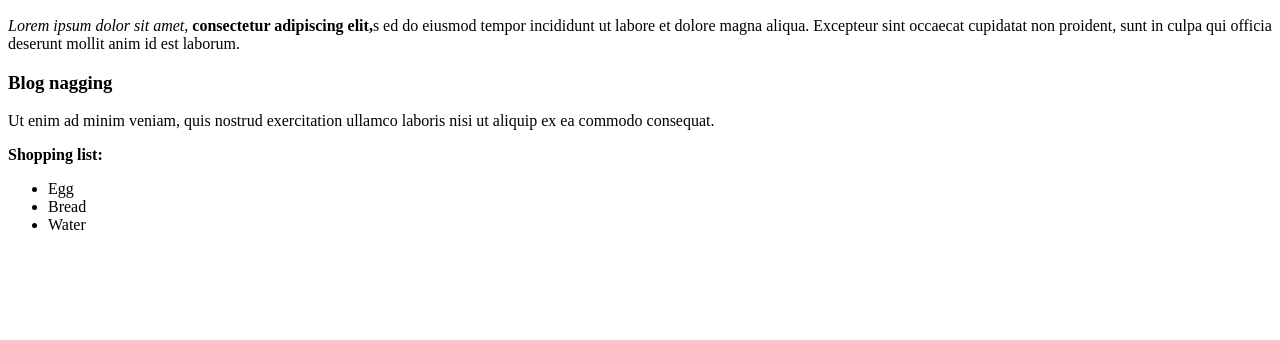
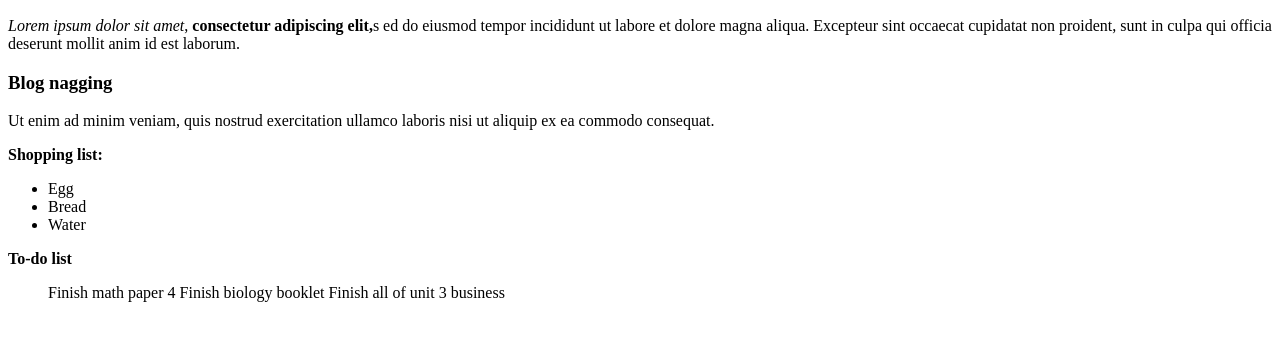
Before and after one commit to ZCogent/HTML-Foundations, a plain HTML site: page Elements-tags.html in a window 1280 px wide. Shown: the part 110-450 px from the top of the page. Drawn offline with Linux system fonts and the light colour scheme.

Commit message:
Added an ordered to-do list on Elements-tags.html

```diff
--- a/Elements-tags.html
+++ b/Elements-tags.html
@@ -24,5 +24,11 @@
 <li> Bread </li>
 <li> Water </li>
 </ul>
+<p> <strong> To-do list </strong></p>
+<ol>
+ Finish math paper 4
+ Finish biology booklet
+ Finish all of unit 3 business
+</ol>
  </body>
 </html>
```
